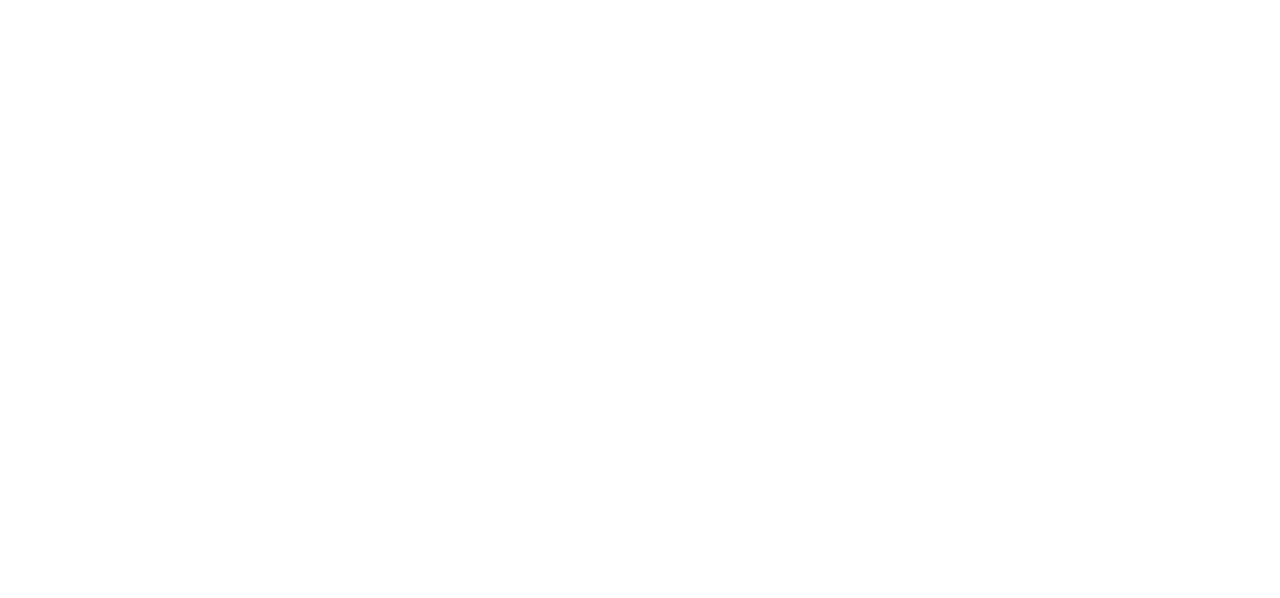
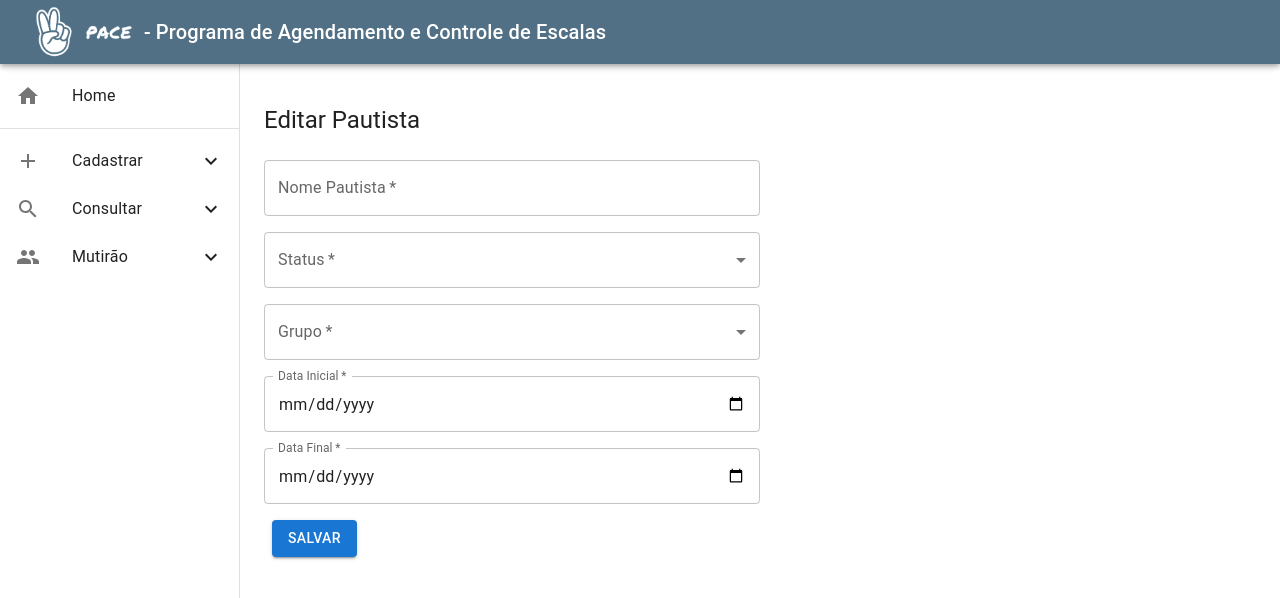
Before and after one commit to Pace-pfpa/pace_front_reactVite, a React (Vite) app: page /editar-pautista in a window 1280 px wide. Before the commit this address had no page. Shown: the top 598 px of the page. Built offline with nearby package versions, Linux system fonts and the light colour scheme.

Commit message:
page editar pautista de consulta

```diff
--- a/src/_config/routes/index.jsx
+++ b/src/_config/routes/index.jsx
@@ -8,6 +8,7 @@ import { ConsultaPautista } from '../../pages/ConsultaPautista';
 import { ConsultaAdvogado } from '../../pages/ConsultaAdvogado';
 import { ConsultaEscala } from '../../pages/ConsultaEscala';
 import { MainLayout } from './MainLayout';
+import { EditarPautista } from '../../pages/EditarPautista';
 
 export const AppRouter = () => {
     return (
@@ -22,6 +23,7 @@ export const AppRouter = () => {
                     <Route path="consulta-pautista" element={<ConsultaPautista />} />
                     <Route path="consulta-advogado" element={<ConsultaAdvogado />} />
                     <Route path="consulta-escala" element={<ConsultaEscala />} />
+                    <Route path="editar-pautista" element={<EditarPautista />} />
                 </Route>
             </Routes>
         </Router>
--- a/src/components/TabelaCadastroPautista.jsx
+++ b/src/components/TabelaCadastroPautista.jsx
@@ -1,7 +1,7 @@
 import React from 'react';
 import { Table, TableBody, TableCell, TableContainer, TableHead, TableRow, Paper, TablePagination } from '@mui/material';
 
-export const TabelaCadastroPautista = ({ data }) => {
+export const TabelaCadastroPautista = ({ data, enableRowSelection, selected = [], onRowClick }) => {
   const [page, setPage] = React.useState(0);
   const [rowsPerPage, setRowsPerPage] = React.useState(10);
 
@@ -12,6 +12,12 @@ export const TabelaCadastroPautista = ({ data }) => {
   const handleChangeRowsPerPage = (event) => {
     setRowsPerPage(+event.target.value);
     setPage(0);
+  };
+
+  const handleRowClick = (row) => {
+    if (enableRowSelection && onRowClick) {
+      onRowClick(row);
+    }
   };
 
   return (
@@ -31,7 +37,15 @@ export const TabelaCadastroPautista = ({ data }) => {
           </TableHead>
           <TableBody>
             {data.slice(page * rowsPerPage, page * rowsPerPage + rowsPerPage).map((row) => (
-              <TableRow key={row.nome}>
+              <TableRow
+                key={row.nome}
+                onClick={() => handleRowClick(row)}
+                sx={{
+                  cursor: enableRowSelection ? 'pointer' : 'default',
+                  backgroundColor: selected.includes(row.nome) ? '#d3d3d3' : 'inherit',
+                  color: selected.includes(row.nome) ? '#fff' : 'inherit',
+                }}
+              >
                 <TableCell component="th" scope="row">{row.nome}</TableCell>
                 <TableCell align="left">{row.grupoPautista}</TableCell>
                 <TableCell align="left">{row.turnoPautista}</TableCell>
--- a/src/pages/CadastroPauta.jsx
+++ b/src/pages/CadastroPauta.jsx
@@ -226,6 +226,7 @@ export const CadastroPauta = () => {
                         <TextField
                             id="sala"
                             name="sala"
+                            placeholder="0-9"
                             label="Sala"
                             variant="outlined"
                             sx={{
@@ -249,6 +250,7 @@ export const CadastroPauta = () => {
                         <TextField
                             id="vara"
                             name="vara"
+                            placeholder="Selecione uma vara"
                             select
                             label="Vara"
                             value={vara}
@@ -301,6 +303,7 @@ export const CadastroPauta = () => {
                         <TextField
                             id="processo"
                             name="processo"
+                            placeholder="0000000-00.0000.0.00.0000"
                             label="Processo"
                             variant="outlined"
                             sx={{
--- a/src/pages/CadastroPautista.jsx
+++ b/src/pages/CadastroPautista.jsx
@@ -11,44 +11,9 @@ const grupoOptions = [
   { value: 'PROCURADOR', label: 'Procurador' },
 ];
 
-const varasImpeditivos = [
-  { value: 'JEF Altamira', label: 'JEF Altamira' },
-  { value: 'JEF Castanhal', label: 'JEF Castanhal' },
-  { value: 'JEF Itaituba', label: 'JEF Itaituba' },
-  { value: 'JEF Paragominas', label: 'JEF Paragominas' },
-  { value: 'JEF Redenção', label: 'JEF Redenção' },
-  { value: 'JEF Tucuruí', label: 'JEF Tucuruí' },
-  { value: 'JEF Belém 8ª TIT', label: 'JEF Belém 8ª TIT' },
-  { value: 'JEF Belém 8ª SUB', label: 'JEF Belém 8ª SUB' },
-  { value: 'JEF Belém 10ª TIT', label: 'JEF Belém 10ª TIT' },
-  { value: 'JEF Belém 10ª SUB', label: 'JEF Belém 10ª SUB' },
-  { value: 'JEF Belém 11ª TIT', label: 'JEF Belém 11ª TIT' },
-  { value: 'JEF Belém 11ª SUB', label: 'JEF Belém 11ª SUB' },
-  { value: 'JEF Belém 12ª TIT', label: 'JEF Belém 12ª TIT' },
-  { value: 'JEF Belém 12ª SUB', label: 'JEF Belém 12ª SUB' },
-  { value: 'JEF Marabá 1ª', label: 'JEF Marabá 1ª' },
-  { value: 'JEF Marabá 2ª', label: 'JEF Marabá 2ª' },
-  { value: 'JEF Santarém 1ª', label: 'JEF Santarém 1ª' },
-  { value: 'JEF Santarém 2ª', label: 'JEF Santarém 2ª' },
-  { value: 'CEJUC Belém', label: 'CEJUC Belém' },
-  { value: '1ª Vara Federal Belém', label: '1ª Vara Federal Belém' },
-  { value: '2ª Vara Federal Belém', label: '2ª Vara Federal Belém' },
-  { value: '5ª Vara Federal Belém', label: '5ª Vara Federal Belém' },
-  { value: '1ª Vara Federal Marabá', label: '1ª Vara Federal Marabá' },
-  { value: '2ª Vara Federal Marabá', label: '2ª Vara Federal Marabá' },
-  { value: '1ª Vara Federal Santarém', label: '1ª Vara Federal Santarém' },
-  { value: '2ª Vara Federal Santarém', label: '2ª Vara Federal Santarém' },
-  { value: 'Vara Federal Altamira', label: 'Vara Federal Altamira' },
-  { value: 'Vara Federal Castanhal', label: 'Vara Federal Castanhal' },
-  { value: 'Vara Federal Itaituba', label: 'Vara Federal Itaituba' },
-  { value: 'Vara Federal Paragominas', label: 'Vara Federal Paragominas' },
-  { value: 'Vara Federal Redenção', label: 'Vara Federal Redenção' },
-  { value: 'Vara Federal Tucuruí', label: 'Vara Federal Tucuruí' },
-  { value: '4ª Vara cível de Belém', label: '4ª Vara cível de Belém' },
-  { value: '3ª Vara cível de Parauapebas', label: '3ª Vara cível de Parauapebas' }
-];
+const varasImpeditivos = [];
 
-const statusOptions = [
+const turnoOptions = [
   { value: 'MANHA', label: 'Manhã' },
   { value: 'TARDE', label: 'Tarde' },
 ];
@@ -59,7 +24,6 @@ export const CadastroPautista = () => {
   const [formValues, setFormValues] = useState({
     nome: '',
     grupo: 'PREPOSTO',
-    status: '',
     turno: 'MANHA',
     varasImpeditivos: []
   });
@@ -114,8 +78,8 @@ export const CadastroPautista = () => {
     setFormValues({
       nome: '',
       grupo: 'PREPOSTO',
-      status: 'MANHA',
-      varasImpeditivos: ''
+      turno: 'MANHA',
+      varasImpeditivos: []
     });
   };
 
@@ -165,12 +129,12 @@ export const CadastroPautista = () => {
               name="turno"
               select
               label="Turno"
-              value={formValues.status}
+              value={formValues.turno}
               sx={{ width: '100%', mb: 2 }}
-              onChange={(e) => setFormValues({ ...formValues, status: e.target.value })}
+              onChange={(e) => setFormValues({ ...formValues, turno: e.target.value })}
               required
             >
-              {statusOptions.map((option) => (
+              {turnoOptions.map((option) => (
                 <MenuItem key={option.value} value={option.value}>
                   {option.label}
                 </MenuItem>
@@ -224,7 +188,7 @@ export const CadastroPautista = () => {
       </Box>
 
       {filteredData.length > 0 ? (
-        <TabelaCadastroPautista data={filteredData} />
+        <TabelaCadastroPautista data={filteredData} enableRowSelection={false} /> // Desabilitar seleção
       ) : (
         <Typography variant="body1">Nenhum resultado encontrado.</Typography>
       )}
--- a/src/pages/ConsultaPautista.jsx
+++ b/src/pages/ConsultaPautista.jsx
@@ -1,45 +1,22 @@
 import React, { useEffect, useState } from 'react';
 import axios from 'axios';
+import { Box, Typography, Button } from '@mui/material';
+import { EditarPautista } from './EditarPautista';
 import DeleteIcon from '@mui/icons-material/Delete';
 import EditIcon from '@mui/icons-material/Edit';
 import AdfScannerIcon from '@mui/icons-material/AdfScanner';
-import { Box, Typography, TextField, MenuItem, Button } from '@mui/material';
 import { TabelaCadastroPautista } from '../components/TabelaCadastroPautista';
 import { baseURL } from '../_config/index';
+import { useNavigate } from 'react-router-dom';
 
 export const ConsultaPautista = () => {
+  const navigate = useNavigate()
   const [data, setData] = useState([]);
-  const [formValues, setFormValues] = useState({
-    nome: '',
-    grupo: '',
-    status: '',
-  });
-
-  const limparCampos = () => {
-    setFormValues({
-      nome: '',
-      grupo: '',
-      status: '',
-    });
-  };
+  const [selected, setSelected] = useState([]);
 
   const fetchData = async () => {
     try {
-      const response = await axios.get(`${baseURL}pautista/`);
-      const formattedData = response.data.map(item => ({
-        ...item,
-        dataInicial: formatarData(item.dataInicial),
-        dataFinal: formatarData(item.dataFinal),
-      }));
-      setData(formattedData);
-    } catch (error) {
-      console.error('Erro ao buscar dados:', error);
-    }
-  };
-
-  const pesquisar = async () => {
-    try {
-      const response = await axios.get(`${baseURL}pautista/`, { params: formValues });
+      const response = await axios.get(baseURL + 'pautista/');
       const formattedData = response.data.map(item => ({
         ...item,
         dataInicial: formatarData(item.dataInicial),
@@ -55,20 +32,36 @@ export const ConsultaPautista = () => {
     fetchData();
   }, []);
 
-  const handleChange = (event) => {
-    const { name, value } = event.target;
-    setFormValues({
-      ...formValues,
-      [name]: value,
-    });
-  };
-
   const formatarData = (data) => {
     if (data) {
       return data.split('-').reverse().join('-');
     }
     return '';
   };
+
+  const handleRowClick = (row) => {
+    const selectedIndex = selected.indexOf(row.nome);
+    let newSelected = [];
+
+    if (selectedIndex === -1) {
+      newSelected = newSelected.concat(selected, row.nome);
+    } else if (selectedIndex === 0) {
+      newSelected = newSelected.concat(selected.slice(1));
+    } else if (selectedIndex === selected.length - 1) {
+      newSelected = newSelected.concat(selected.slice(0, -1));
+    } else if (selectedIndex > 0) {
+      newSelected = newSelected.concat(
+        selected.slice(0, selectedIndex),
+        selected.slice(selectedIndex + 1)
+      );
+    }
+
+    setSelected(newSelected);
+  };
+
+  const handleBotaoEditar = () => {
+    navigate('/editar-pautista')
+  }
 
   return (
     <>
@@ -83,32 +76,28 @@ export const ConsultaPautista = () => {
             justifyContent: 'flex-end',
             gap: 2,
             mt: 2
-        }}
-      >
-        <Button
-          variant="outlined"
-          startIcon={<DeleteIcon />}
-          sx={{ borderColor: '#D32F2F', color: '#D32F2F' }}
-        >
+          }}>
+
+          <Button variant="outlined" endIcon={<EditIcon />} onClick={handleBotaoEditar}>
+            Editar
+          </Button>
+
+          <Button variant="outlined" startIcon={<DeleteIcon />} sx={{ borderColor: '#D32F2F', color: '#D32F2F' }}>
             Deletar
           </Button>
-        <Button
-          variant="outlined"
-          endIcon={<EditIcon />}
-        >
-          Editar
-        </Button>
-        <Button
-          variant="outlined"
-          endIcon={<AdfScannerIcon />}
-          sx={{ borderColor: '#757575', color: '#757575' }}
-        >
+
+          <Button variant="outlined" endIcon={<AdfScannerIcon />} sx={{ borderColor: '#757575', color: '#757575' }}>
             Imprimir
           </Button>
         </Box>
       </div>
 
-      <TabelaCadastroPautista data={data} />
+      <TabelaCadastroPautista
+        data={data}
+        enableRowSelection={true}
+        selected={selected}
+        onRowClick={handleRowClick}
+      />
     </>
   );
 };
--- /dev/null
+++ b/src/pages/EditarPautista.jsx
@@ -0,0 +1,123 @@
+import React, { useEffect, useState } from "react";
+import { Box, Typography, TextField, MenuItem, Button } from '@mui/material';
+export const EditarPautista =  () => {
+    const [selecionarData, setSelecionarData] = useState('');
+    const grupoOptions = [
+        { value: 'PREPOSTO', label: 'Preposto' },
+        { value: 'PROCURADOR', label: 'Procurador' },
+    ];
+
+    const statusOptions = [
+        { value: 'ATIVO', label: 'Ativo' },
+        { value: 'LICENCA', label: 'Licença' },
+        { value: 'FERIAS', label: 'Férias' },
+        { value: 'INATIVO', label: 'Inativo' }
+    ];
+
+    const handleDateChange = (event) => {
+        setSelecionarData(event.target.value);
+    };
+
+    return (
+        <>
+            <Typography variant="h5" component="div" sx={{ mb: 3 }}>
+                Editar Pautista
+            </Typography>
+
+            <Box sx={{ maxWidth: '50%' }}>
+                <form>
+                    <div>
+                        <TextField
+                            id="nome-pautista"
+                            name="nome"
+                            label="Nome Pautista"
+                            variant="outlined"
+                            sx={{ width: '100%', mb: 2 }}
+                            // value={formValues.nome}
+                            // onChange={(e) => setFormValues({ ...formValues, nome: e.target.value })}
+                            required
+                        />
+                    </div>
+
+                    <div>
+                        <TextField
+                            id="status"
+                            name="status"
+                            select
+                            label="Status"
+                            // value={formValues.status}
+                            sx={{ width: '100%', mb: 2 }}
+                            // onChange={(e) => setFormValues({ ...formValues, status: e.target.value })}
+                            required
+                        >
+                         {statusOptions.map((option) => (
+                            <MenuItem key={option.value} value={option.value}>
+                                {option.label}
+                            </MenuItem>
+                             ))}
+                        </TextField>
+                    </div>
+
+                    <div>
+                        <TextField
+                            id="grupo"
+                            name="grupo"
+                            select
+                            label="Grupo"
+                            // value={formValues.grupo}
+                            sx={{ width: '100%', mb: 2 }}
+                            // onChange={(e) => setFormValues({ ...formValues, grupo: e.target.value })}
+                            required
+                        >
+                         {grupoOptions.map((option) => (
+                            <MenuItem key={option.value} value={option.value}>
+                                {option.label}
+                            </MenuItem>
+                             ))}
+                        </TextField>
+                    </div>
+
+                    <div>
+                    <TextField
+                        id="date"
+                        name="date"
+                        label="Data Inicial"
+                        type="date"
+                        value={selecionarData}
+                        onChange={handleDateChange}
+                        InputLabelProps={{
+                            shrink: true,
+                        }}
+                        sx={{ width: '100%', mb: 2 }}
+                        required
+                    />
+
+                    <TextField
+                        id="date"
+                        name="date"
+                        label="Data Final"
+                        type="date"
+                        value={selecionarData}
+                        onChange={handleDateChange}
+                        InputLabelProps={{
+                            shrink: true,
+                        }}
+                        sx={{ width: '100%', mb: 2 }}
+                        required
+                    />
+                    </div>
+
+                    <Button
+                        type="submit"
+                        variant="contained"
+                        sx={{ ml: 1 }}
+                    >
+                    Salvar
+                    </Button>
+
+
+                </form>
+            </Box>
+        </>
+    )
+}
```
Lines whose indentation alone changed are shown as unchanged.
